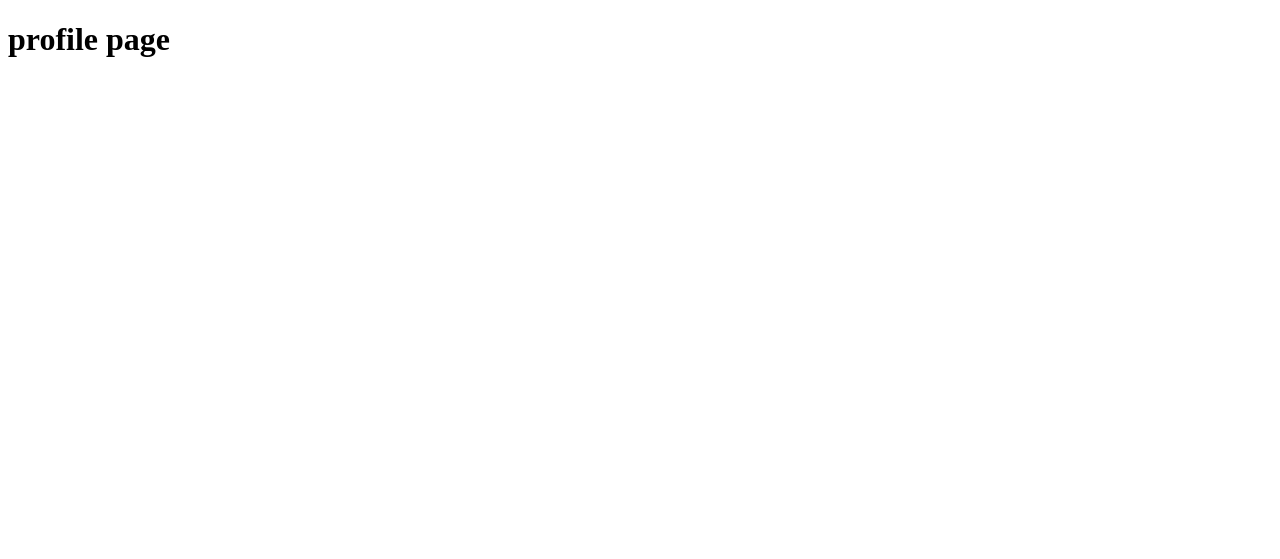
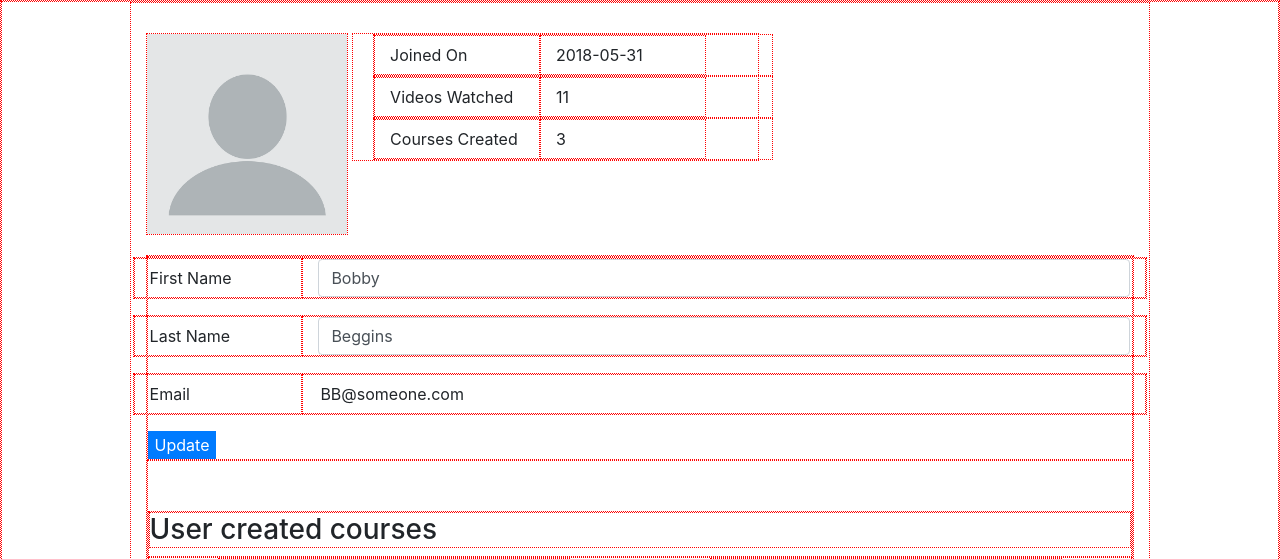
Before and after one commit to hchoi84/YouCourse, a Django app: page /profile/1 in a window 1280 px wide. Before the commit the part shown is almost empty. Shown: the top 559 px of the page. Before the commit the page ends 57 px from the top, so only its background shows below. Run offline with Django 3.2, Linux system fonts and the light colour scheme; parts of the project's set-up code (start-up, migrations or seed data) failed here and were passed over; some libraries are stand-ins or nearby versions.

Commit message:
profile outlining done

```diff
--- a/apps/user_app/static/user_app/css/style.css
+++ b/apps/user_app/static/user_app/css/style.css
@@ -1,6 +1,6 @@
-/* *{
+*{
     border: 1px dotted red;
-} */
+}
 
 .container{
     padding-top: 30px;
@@ -189,3 +189,23 @@ nav {
     margin-bottom: 15px;
 }
 /* end courses.html new course section */
+
+/* begin profile page focused styling */
+.profile_pic{
+  width: 200px;
+  height: 200px;
+}
+.profile_img_box, .stats_box{
+  display: inline-block;
+}
+.profile_img_box{
+  vertical-align: top;
+}
+.stats_row{
+  width: 400px;
+  margin-left: 20px;
+}
+.profile_box{
+  margin-top: 20px;
+}
+/* end profile page focused styling */
--- a/apps/user_app/templates/user_app/profile.html
+++ b/apps/user_app/templates/user_app/profile.html
@@ -4,11 +4,90 @@
     <meta charset="UTF-8">
     <meta name="viewport" content="width=device-width, initial-scale=1.0">
     <meta http-equiv="X-UA-Compatible" content="ie=edge">
+    <link rel="stylesheet" href="https://stackpath.bootstrapcdn.com/bootstrap/4.3.1/css/bootstrap.min.css" integrity="sha384-ggOyR0iXCbMQv3Xipma34MD+dH/1fQ784/j6cY/iJTQUOhcWr7x9JvoRxT2MZw1T" crossorigin="anonymous">
+    {% load static %}
+    <link rel="stylesheet" href="{% static 'user_app/css/style.css' %}">
     <title>Profile</title>
 </head>
 <body>
     <div class="container">
-        <h1>profile page</h1>
+        <div class="profile_img_box">
+            <img class="profile_pic" src="{% static 'user_app/images/profile_pic_placeholder.png' %}" alt="profile image">
+        </div>
+
+        <div class="stats_box">
+            <div class="row stats_row">
+                <label class="col-sm-5 col-form-label">Joined On</label>
+                <div class="col-sm-5">
+                    <p type="text" class="form-control-plaintext">2018-05-31</p>
+                </div>
+            </div>
+            <div class="row stats_row">
+                <label class="col-sm-5 col-form-label">Videos Watched</label>
+                <div class="col-sm-5">
+                    <p type="text" class="form-control-plaintext">11</p>
+                </div>
+            </div>
+            <div class="row stats_row">
+                <label class="col-sm-5 col-form-label">Courses Created</label>
+                <div class="col-sm-5">
+                    <p type="text" class="form-control-plaintext">3</p>
+                </div>
+            </div>
+        </div>
+
+        <div class="profile_box">
+            <form>
+                <div class="form-group row">
+                    <label for="staticEmail" class="col-sm-2 col-form-label">First Name</label>
+                    <div class="col-sm-10">
+                        <input type="text" class="form-control" id="staticEmail" value="Bobby">
+                    </div>
+                </div>
+                <div class="form-group row">
+                    <label for="staticEmail" class="col-sm-2 col-form-label">Last Name</label>
+                    <div class="col-sm-10">
+                        <input type="text" class="form-control" id="staticEmail" value="Beggins">
+                    </div>
+                </div>
+                <div class="form-group row">
+                    <label for="staticEmail" class="col-sm-2 col-form-label">Email</label>
+                    <div class="col-sm-10">
+                        <input type="text" readonly class="form-control-plaintext" id="staticEmail" value="BB@someone.com">
+                    </div>
+                </div>
+                <button class="btn-primary">Update</button>
+            </form>
+
+            <div class="recently_created_box">
+                <div class="recently_created_header">
+                    <h3>User created courses</h3>
+                </div>
+
+                <div class="recently_created_videos">
+                    <div class="course_video">
+                        <iframe width="350" height="209"
+                        src="https://www.youtube.com/embed/tgbNymZ7vqY">
+                        </iframe>
+                        <p class="course_title">Course Title</p>
+                    </div>
+                    <div class="course_video">
+                        <iframe width="350" height="209"
+                        src="https://www.youtube.com/embed/tgbNymZ7vqY">
+                        </iframe>
+                        <p class="course_title">Course Title</p>
+                    </div>
+                    <div class="course_video">
+                        <iframe width="350" height="209"
+                        src="https://www.youtube.com/embed/tgbNymZ7vqY">
+                        </iframe>
+                        <p class="course_title">Course Title</p>
+                    </div>
+                </div>
+            </div>
+
+        </div>
+
     </div>
 </body>
 </html>
```
Also changed, not shown: apps/user_app/static/user_app/images/profile_pic_placeholder.png (added).
